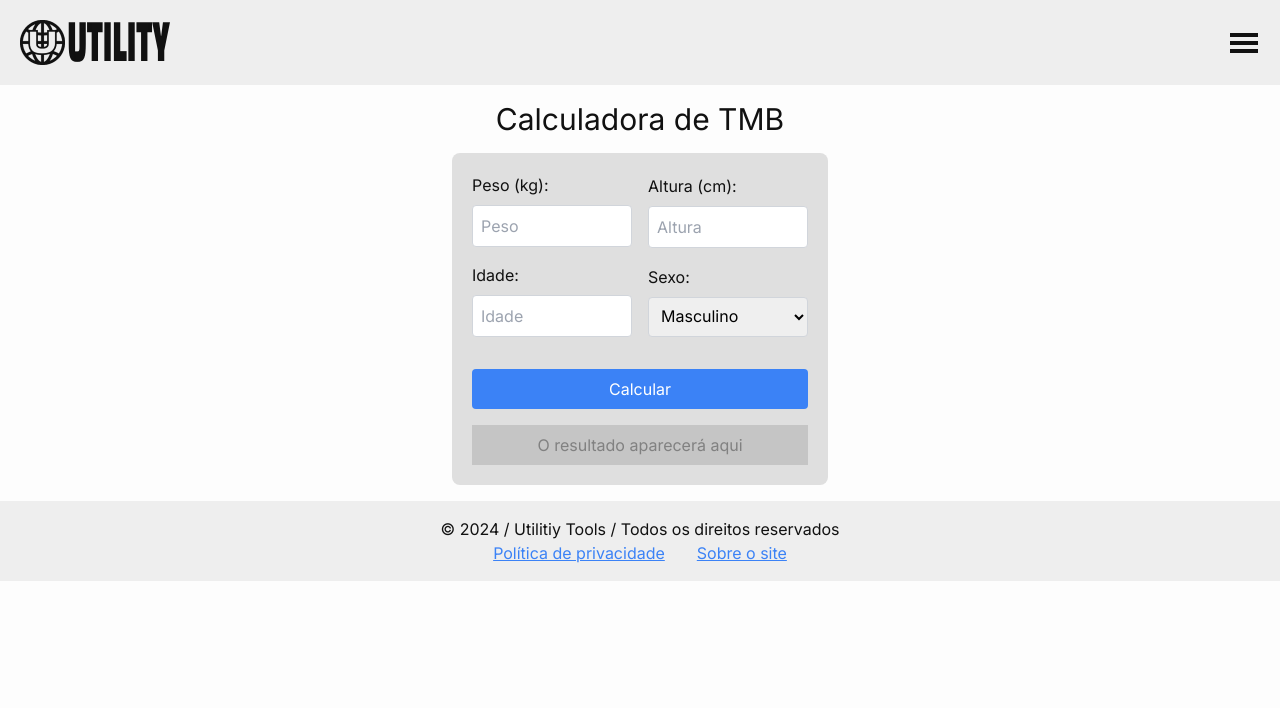
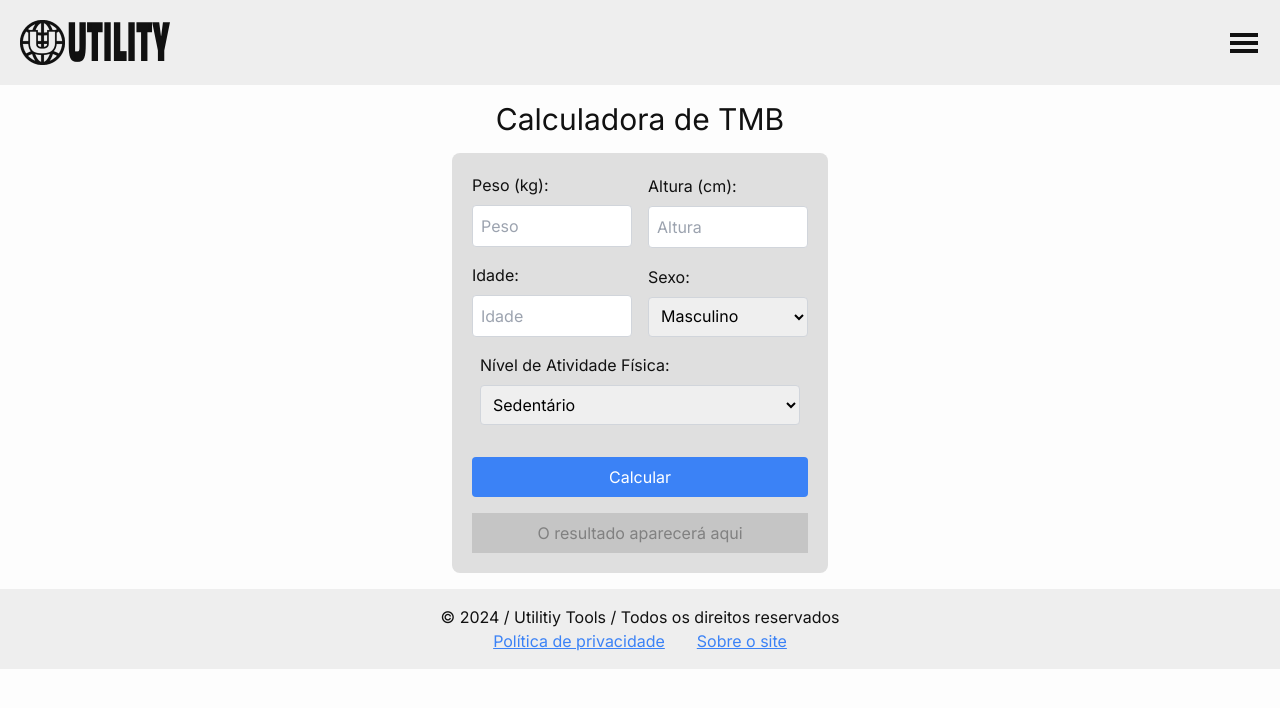
Before and after one commit to igorOliveira-dev/Utility, a Next.js app: page /calculadora-tmb in a window 1280 px wide. Shown: the top 708 px of the page. Built offline with nearby package versions, Linux system fonts and the light colour scheme; no server answers.

Commit message:
adicionando o nivel de atividade na calculadora de tmb

```diff
--- a/src/app/calculadora-tmb/calculator/Calculator.js
+++ b/src/app/calculadora-tmb/calculator/Calculator.js
@@ -7,11 +7,12 @@ export default function Calculator() {
   const [height, setHeight] = useState("");
   const [age, setAge] = useState("");
   const [gender, setGender] = useState("male");
+  const [activityLevel, setActivityLevel] = useState("sedentary");
   const [bmr, setBmr] = useState(null);
   const [error, setError] = useState(null);
 
   const calculateBMR = () => {
-    if (weight != "" && height != "" && age != "") {
+    if (weight !== "" && height !== "" && age !== "") {
       setError(null);
       let bmrValue;
       if (gender === "male") {
@@ -19,9 +20,20 @@ export default function Calculator() {
       } else {
         bmrValue = 447.6 + 9.2 * weight + 3.1 * height - 4.3 * age;
       }
+
+      // Ajustar TMB com base no nível de atividade física
+      const activityMultiplier = {
+        sedentary: 1.2,
+        lightly_active: 1.375,
+        moderately_active: 1.55,
+        very_active: 1.725,
+        extra_active: 1.9,
+      };
+
+      bmrValue *= activityMultiplier[activityLevel];
       setBmr(bmrValue);
     } else {
-      setError("Preencha os campos");
+      setError("Preencha todos os campos");
     }
   };
 
@@ -76,6 +88,20 @@ export default function Calculator() {
               </div>
             </div>
           </div>
+          <div className="mb-4">
+            <label className="block mb-2">Nível de Atividade Física:</label>
+            <select
+              value={activityLevel}
+              onChange={(e) => setActivityLevel(e.target.value)}
+              className="p-2 border border-gray-300 rounded text-black w-80"
+            >
+              <option value="sedentary">Sedentário</option>
+              <option value="lightly_active">Levemente Ativo</option>
+              <option value="moderately_active">Moderadamente Ativo</option>
+              <option value="very_active">Muito Ativo</option>
+              <option value="extra_active">Extremamente Ativo</option>
+            </select>
+          </div>
           <button onClick={calculateBMR} className="p-2 bg-blue-500 text-white rounded mt-4 w-full">
             Calcular
           </button>
--- a/src/app/calculadora-tmb/page.js
+++ b/src/app/calculadora-tmb/page.js
@@ -1,4 +1,15 @@
 import Calculator from "./calculator/Calculator";
+
+export async function generateMetadata() {
+  return {
+    title: "Calculadora de Porcentagem | Utility",
+    description:
+      "Essa calculadora de taxa metabólica basal te ajuda a entender o mínimo de calorias que o seu corpo precisa com base nas suas informações.",
+    alternates: {
+      canonical: "https://utilitytools.vercel.app/calculadora-tmb",
+    },
+  };
+}
 
 export default function TmbCalculator() {
   return (
```
